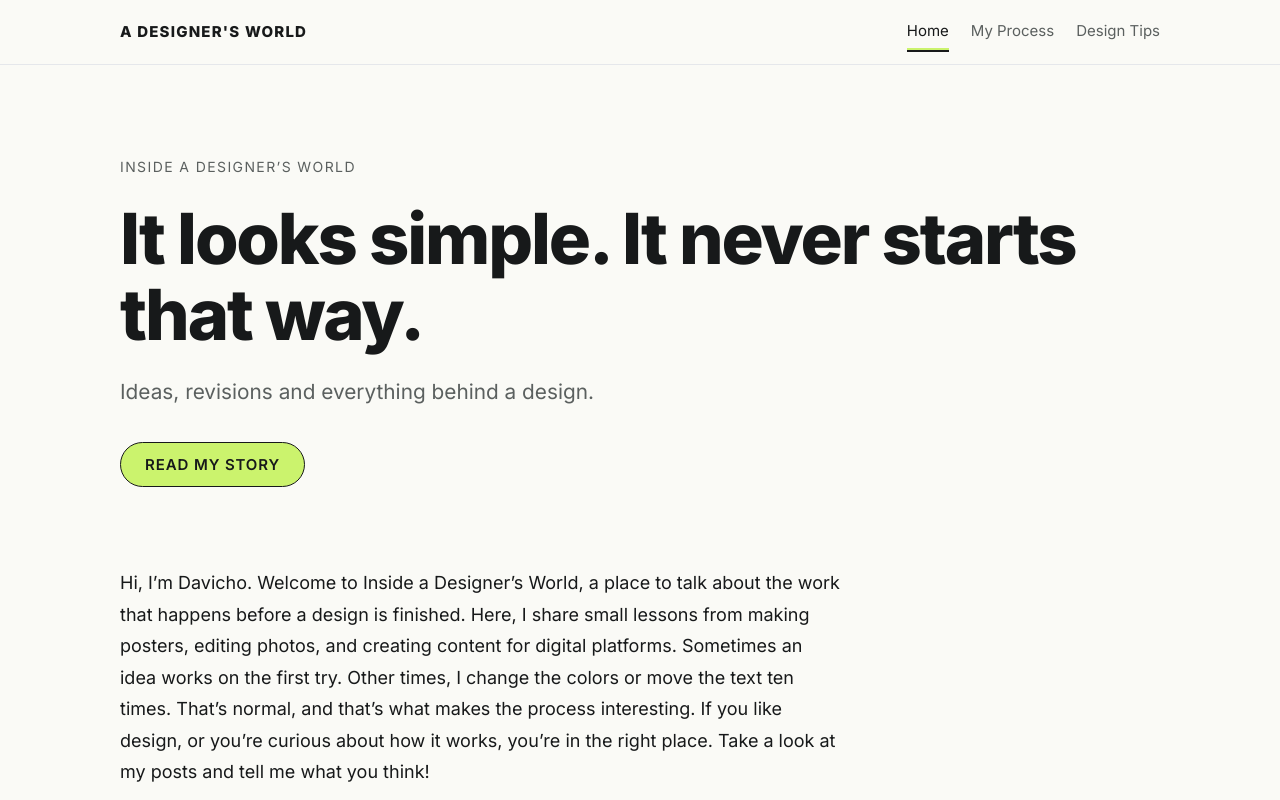
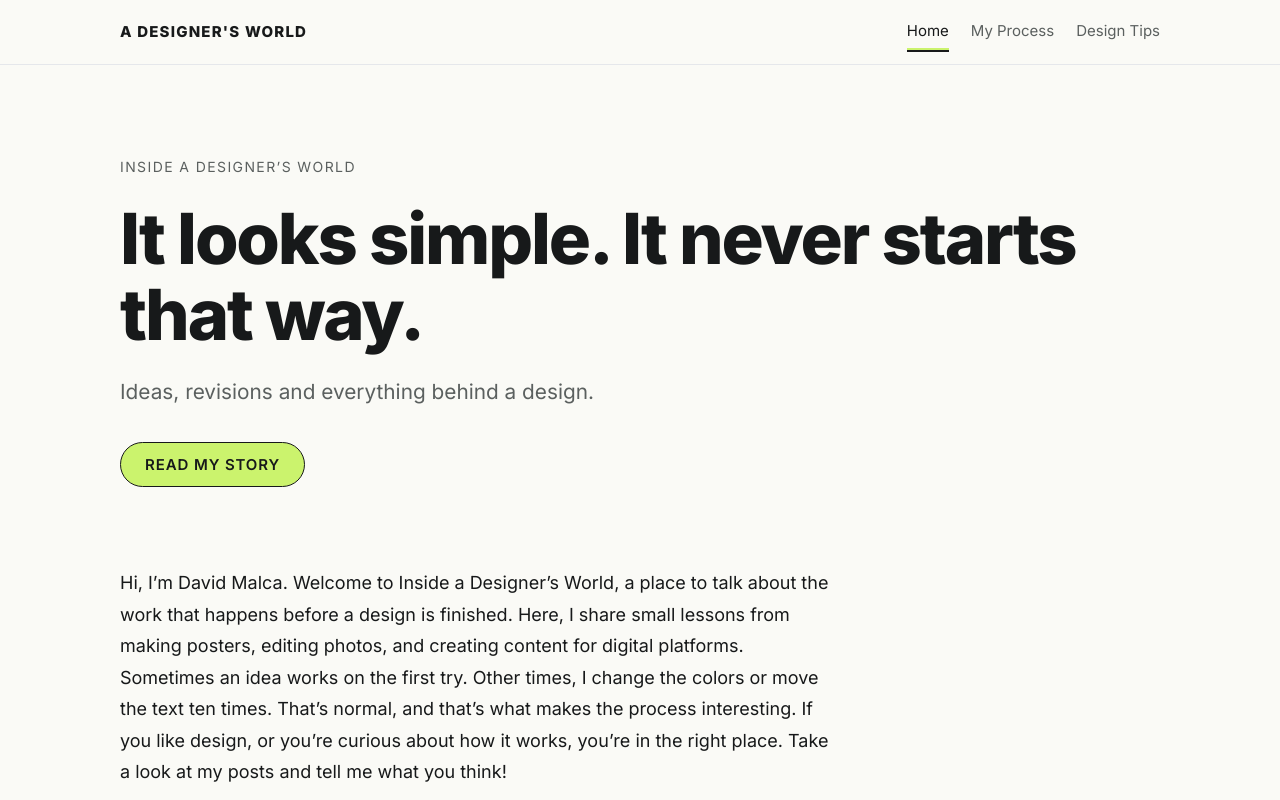
Before and after one commit to fabianrodriguez33/blog, a React (Vite) app: page / in a window 1280 px wide. Shown: the top 800 px of the page. Built offline with nearby package versions, Linux system fonts and the light colour scheme.

Commit message:
Set author name

```diff
--- a/src/config.ts
+++ b/src/config.ts
@@ -1,2 +1,2 @@
-export const AUTHOR = "Davicho"; // change to your name
+export const AUTHOR = "David Malca"; // change to your name
 export const VIDEO_ID = "WZsawVesxY0"; // YouTube video id for the Design Tips page
```
